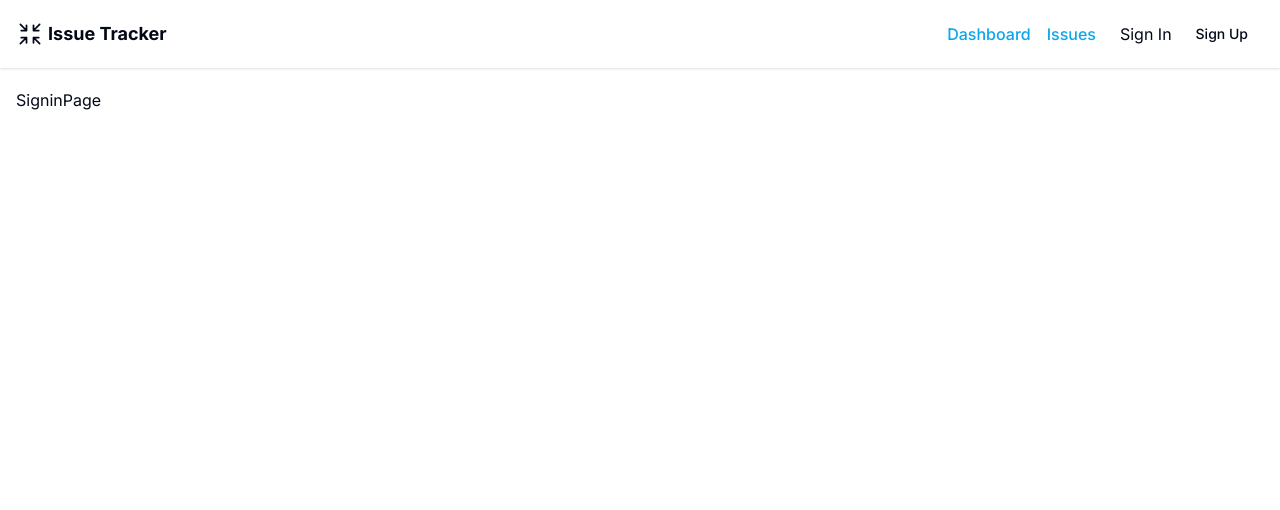
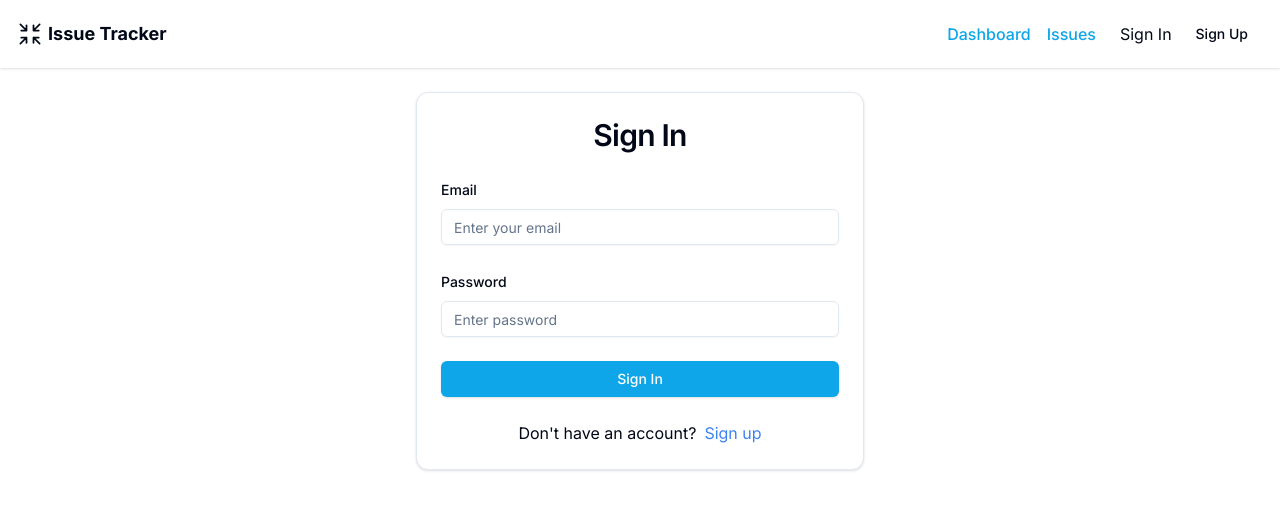
Before and after one commit to hermanconnor/issue-tracker, a Next.js app: page /sign-in in a window 1280 px wide. Shown: the top 510 px of the page. Built offline with nearby package versions, Linux system fonts and the light colour scheme.

Commit message:
Create sign in form component

```diff
--- /dev/null
+++ b/app/(auth)/sign-in/SigninForm.tsx
@@ -0,0 +1,119 @@
+"use client";
+
+import Link from "next/link";
+import { useRouter } from "next/navigation";
+import { signIn } from "next-auth/react";
+import axios, { AxiosError } from "axios";
+import { toast } from "sonner";
+import { zodResolver } from "@hookform/resolvers/zod";
+import { useForm } from "react-hook-form";
+import { ReloadIcon } from "@radix-ui/react-icons";
+import { Button } from "@/components/ui/button";
+import { Input } from "@/components/ui/input";
+import {
+  Card,
+  CardContent,
+  CardFooter,
+  CardHeader,
+  CardTitle,
+} from "@/components/ui/card";
+import {
+  Form,
+  FormControl,
+  FormField,
+  FormItem,
+  FormLabel,
+  FormMessage,
+} from "@/components/ui/form";
+
+import { SigninFormSchema, SigninFormType } from "@/app/validation";
+
+const SigninForm = () => {
+  const form = useForm<SigninFormType>({
+    resolver: zodResolver(SigninFormSchema),
+    defaultValues: {
+      email: "",
+      password: "",
+    },
+  });
+
+  const onSubmit = async (values: SigninFormType) => {
+    console.log(values);
+  };
+
+  return (
+    <Card className="mx-auto max-w-md">
+      <CardHeader className="text-center">
+        <CardTitle className="text-3xl">Sign In</CardTitle>
+      </CardHeader>
+      <CardContent>
+        <Form {...form}>
+          <form className="space-y-6" onSubmit={form.handleSubmit(onSubmit)}>
+            <FormField
+              control={form.control}
+              name="email"
+              render={({ field }) => (
+                <FormItem>
+                  <FormLabel>Email</FormLabel>
+                  <FormControl>
+                    <Input
+                      type="email"
+                      placeholder="Enter your email"
+                      {...field}
+                    />
+                  </FormControl>
+                  <FormMessage />
+                </FormItem>
+              )}
+            />
+
+            <FormField
+              control={form.control}
+              name="password"
+              render={({ field }) => (
+                <FormItem>
+                  <FormLabel>Password</FormLabel>
+                  <FormControl>
+                    <Input
+                      type="password"
+                      placeholder="Enter password"
+                      {...field}
+                    />
+                  </FormControl>
+                  <FormMessage />
+                </FormItem>
+              )}
+            />
+
+            <Button
+              disabled={form.formState.isSubmitting}
+              variant="primary"
+              type="submit"
+              className="w-full"
+            >
+              {form.formState.isSubmitting ? (
+                <>
+                  <ReloadIcon className="mr-2 h-4 w-4 animate-spin" />
+                  Sign In
+                </>
+              ) : (
+                "Sign In"
+              )}
+            </Button>
+          </form>
+        </Form>
+      </CardContent>
+      <CardFooter className="flex items-center justify-center">
+        <p className="mr-2">Don&apos;t have an account?</p>{" "}
+        <Link
+          href="/sign-up"
+          className="text-blue-500 transition-colors hover:text-blue-700"
+        >
+          Sign up
+        </Link>
+      </CardFooter>
+    </Card>
+  );
+};
+
+export default SigninForm;
--- a/app/(auth)/sign-in/page.tsx
+++ b/app/(auth)/sign-in/page.tsx
@@ -1,5 +1,7 @@
+import SigninForm from "./SigninForm";
+
 const SigninPage = () => {
-  return <div>SigninPage</div>;
+  return <SigninForm />;
 };
 
 export default SigninPage;
--- a/app/validation.ts
+++ b/app/validation.ts
@@ -1,5 +1,6 @@
 import { z } from "zod";
 
+// SIGN UP
 export const SignupFormSchema = z
   .object({
     name: z
@@ -27,3 +28,18 @@ export const SignupFormSchema = z
   });
 
 export type SignupFormType = z.infer<typeof SignupFormSchema>;
+
+// SIGN IN
+export const SigninFormSchema = z.object({
+  email: z
+    .string({ required_error: "Email is required" })
+    .min(1, { message: "Email is required" })
+    .trim()
+    .email(),
+
+  password: z
+    .string({ required_error: "Password is required" })
+    .min(1, { message: "Pasword is required" }),
+});
+
+export type SigninFormType = z.infer<typeof SigninFormSchema>;
--- a/components/navbar/Navbar.tsx
+++ b/components/navbar/Navbar.tsx
@@ -5,7 +5,7 @@ import AuthButton from "./AuthButton";
 
 const Navbar = () => {
   return (
-    <nav className="mb-5 shadow">
+    <nav className="mb-6 shadow">
       <div className="mx-auto max-w-screen-xl p-4">
         <div className="flex items-center justify-between">
           <Link
```
